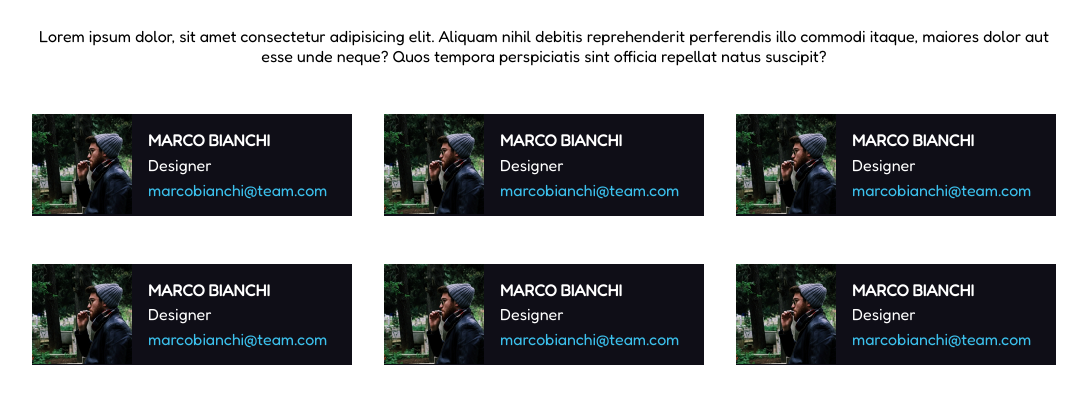
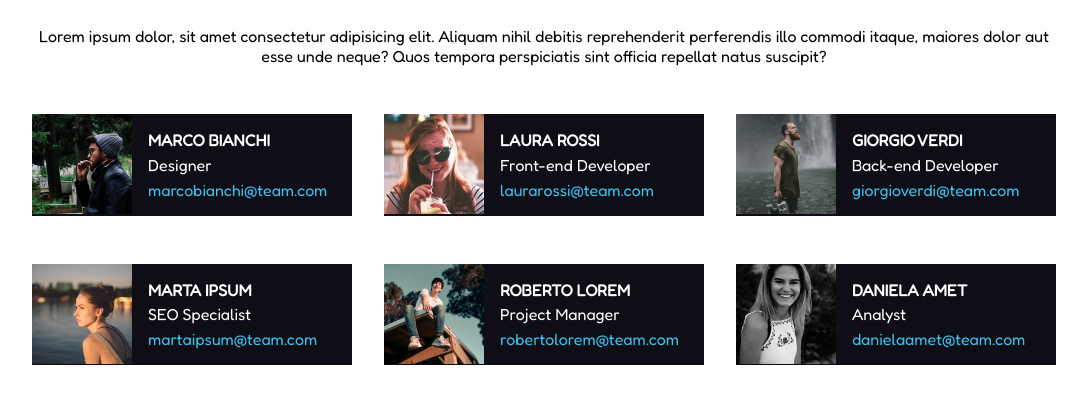
Before and after one commit to cioby09/html-css-float-cards, a plain HTML site: page index.html in a window 1280 px wide. Shown: the part 93-496 px from the top of the page, without its empty margins (96-1183 px from the left). Drawn offline with Linux system fonts and the light colour scheme.

Commit message:
Fix: cards content

```diff
--- a/index.html
+++ b/index.html
@@ -41,24 +41,24 @@
 
                     <div class="col middle">
                         <div class="card clearfix">
-                            <img src="img/male1.png" alt="Marco Bianchi">
+                            <img src="img/female1.png" alt="Laura Rossi">
 
                             <section class="content">
-                                <h2 class="card-title">Marco Bianchi</h2>
-                                <p class="job">Designer</p>
-                                <a class="email" href="">marcobianchi@team.com</a>
+                                <h2 class="card-title">Laura Rossi</h2>
+                                <p class="job">Front-end Developer</p>
+                                <a class="email" href="">laurarossi@team.com</a>
                             </section>
                         </div>
                     </div>
 
                     <div class="col">
                         <div class="card clearfix">
-                            <img src="img/male1.png" alt="Marco Bianchi">
+                            <img src="img/male2.png" alt="Giorgio Verdi">
 
                             <section class="content">
-                                <h2 class="card-title">Marco Bianchi</h2>
-                                <p class="job">Designer</p>
-                                <a class="email" href="">marcobianchi@team.com</a>
+                                <h2 class="card-title">Giorgio Verdi</h2>
+                                <p class="job">Back-end Developer</p>
+                                <a class="email" href="">giorgioverdi@team.com</a>
                             </section>
                         </div>
                     </div>
@@ -67,36 +67,36 @@
                 <div class="row clearfix">
                     <div class="col">
                         <div class="card clearfix">
-                            <img src="img/male1.png" alt="Marco Bianchi">
+                            <img src="img/female2.png" alt="Marta Ipsum">
 
                             <section class="content">
-                                <h2 class="card-title">Marco Bianchi</h2>
-                                <p class="job">Designer</p>
-                                <a class="email" href="">marcobianchi@team.com</a>
+                                <h2 class="card-title">Marta Ipsum</h2>
+                                <p class="job">SEO Specialist</p>
+                                <a class="email" href="">martaipsum@team.com</a>
                             </section>
                         </div>
                     </div>
 
                     <div class="col middle">
                         <div class="card clearfix">
-                            <img src="img/male1.png" alt="Marco Bianchi">
+                            <img src="img/male3.png" alt="Roberto Lorem">
 
                             <section class="content">
-                                <h2 class="card-title">Marco Bianchi</h2>
-                                <p class="job">Designer</p>
-                                <a class="email" href="">marcobianchi@team.com</a>
+                                <h2 class="card-title">Roberto Lorem</h2>
+                                <p class="job">Project Manager</p>
+                                <a class="email" href="">robertolorem@team.com</a>
                             </section>
                         </div>
                     </div>
 
                     <div class="col">
                         <div class="card clearfix">
-                            <img src="img/male1.png" alt="Marco Bianchi">
+                            <img src="img/female3.png" alt="Daniela Amet">
 
                             <section class="content">
-                                <h2 class="card-title">Marco Bianchi</h2>
-                                <p class="job">Designer</p>
-                                <a class="email" href="">marcobianchi@team.com</a>
+                                <h2 class="card-title">Daniela Amet</h2>
+                                <p class="job">Analyst</p>
+                                <a class="email" href="">danielaamet@team.com</a>
                             </section>
                         </div>
                     </div>
```
